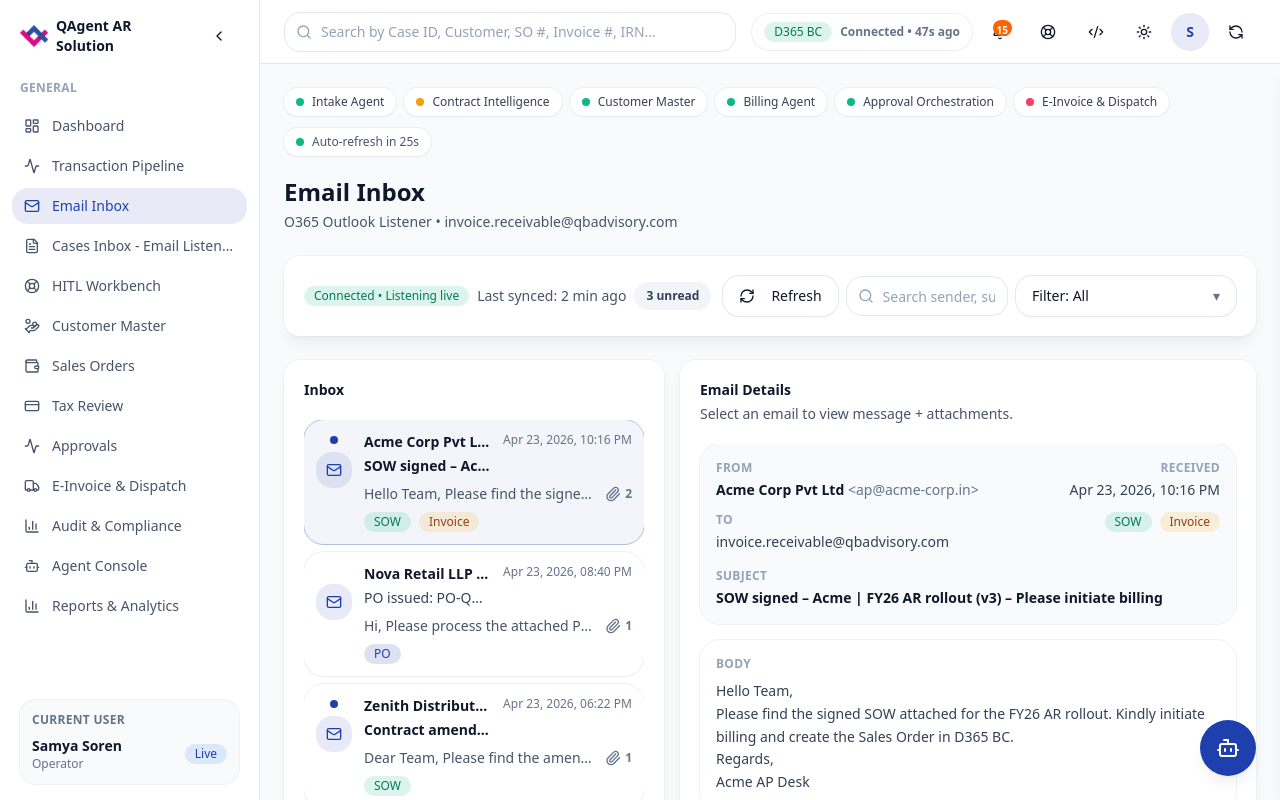
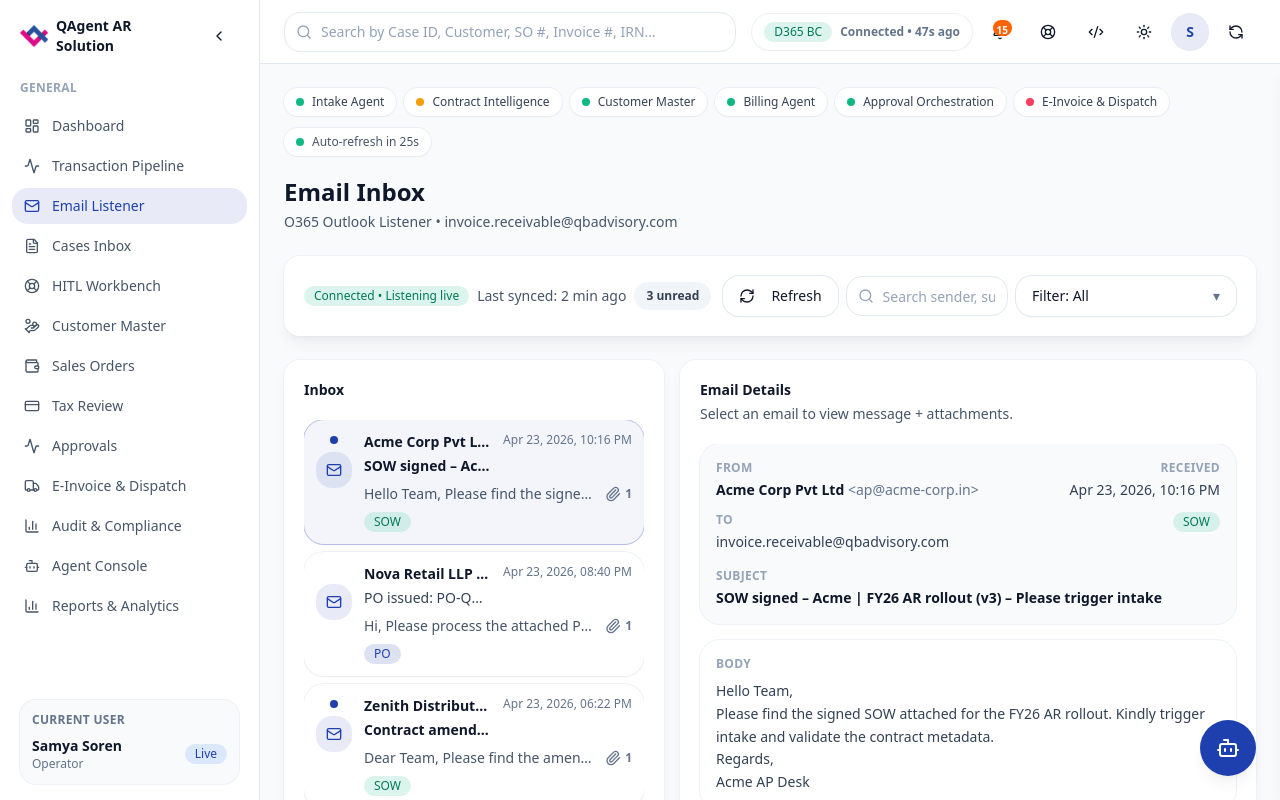
Before and after one commit to kulkid49/ard365bc, a React (Vite) app: page /email-inbox in a window 1280 px wide. Built offline with nearby package versions, Linux system fonts and the light colour scheme.

Commit message:
chore: rename inbox nav and remove invoice emails

```diff
--- a/src/layouts/AppLayout.tsx
+++ b/src/layouts/AppLayout.tsx
@@ -43,8 +43,8 @@ type SideItem = { label: string; to: string; icon: React.ComponentType<{ classNa
 const sidebarItems: SideItem[] = [
   { label: 'Dashboard', to: '/', icon: LayoutDashboard },
   { label: 'Transaction Pipeline', to: '/pipeline', icon: Activity },
-  { label: 'Email Inbox', to: '/email-inbox', icon: Mail },
-  { label: 'Cases Inbox - Email Listener', to: '/cases', icon: FileText },
+  { label: 'Email Listener', to: '/email-inbox', icon: Mail },
+  { label: 'Cases Inbox', to: '/cases', icon: FileText },
   { label: 'HITL Workbench', to: '/hitl', icon: LifeBuoy },
   { label: 'Customer Master', to: '/customers', icon: HandCoins },
   { label: 'Sales Orders', to: '/sales-orders', icon: Wallet },
--- a/src/pages/EmailInbox.tsx
+++ b/src/pages/EmailInbox.tsx
@@ -19,7 +19,7 @@ import { Input } from '@/components/ui/input'
 import { cn } from '@/lib/utils'
 import { toast } from 'sonner'
 
-type EmailTag = 'PO' | 'SOW' | 'Invoice'
+type EmailTag = 'PO' | 'SOW'
 
 type EmailAttachment = {
   id: string
@@ -78,8 +78,7 @@ function stripHtml(html: string) {
 
 function tagVariant(tag: EmailTag): React.ComponentProps<typeof Badge>['variant'] {
   if (tag === 'PO') return 'blue'
-  if (tag === 'SOW') return 'green'
-  return 'yellow'
+  return 'green'
 }
 
 function seedEmails(): InboxEmail[] {
@@ -93,15 +92,12 @@ function seedEmails(): InboxEmail[] {
       fromName: 'Acme Corp Pvt Ltd',
       fromEmail: 'ap@acme-corp.in',
       toEmail: 'invoice.receivable@qbadvisory.com',
-      subject: 'SOW signed – Acme | FY26 AR rollout (v3) – Please initiate billing',
+      subject: 'SOW signed – Acme | FY26 AR rollout (v3) – Please trigger intake',
       receivedAt: h(1.6),
-      tags: ['SOW', 'Invoice'],
-      attachments: [
-        { id: 'a1', fileName: 'SOW-Acme-FY26-v3.pdf', sizeKb: 842, url: '/docs/SOW_Sample.pdf' },
-        { id: 'a2', fileName: 'Invoice-Request-Acme-Apr25.pdf', sizeKb: 312, url: '/docs/Invoice_Sample.pdf' },
-      ],
+      tags: ['SOW'],
+      attachments: [{ id: 'a1', fileName: 'SOW-Acme-FY26-v3.pdf', sizeKb: 842, url: '/docs/SOW_Sample.pdf' }],
       bodyHtml:
-        '<p>Hello Team,</p><p>Please find the signed SOW attached for the FY26 AR rollout. Kindly initiate billing and create the Sales Order in D365 BC.</p><p>Regards,<br/>Acme AP Desk</p>',
+        '<p>Hello Team,</p><p>Please find the signed SOW attached for the FY26 AR rollout. Kindly trigger intake and validate the contract metadata.</p><p>Regards,<br/>Acme AP Desk</p>',
     },
     {
       id: 'em-002',
@@ -133,14 +129,14 @@ function seedEmails(): InboxEmail[] {
       id: 'em-004',
       unread: false,
       fromName: 'Acme Corp Pvt Ltd',
-      fromEmail: 'billing@acme-corp.in',
+      fromEmail: 'procurement@acme-corp.in',
       toEmail: 'invoice.receivable@qbadvisory.com',
-      subject: 'GST e-invoice request – IRN generation required for INV-2026-3928',
+      subject: 'PO revision – Acme | QBA-4798 (updated quantities & milestones)',
       receivedAt: h(8.4),
-      tags: ['Invoice'],
-      attachments: [{ id: 'a5', fileName: 'EInvoice-IRN-Request-INV-2026-3928.pdf', sizeKb: 196, url: '/docs/EInvoice_IRN_Sample.pdf' }],
+      tags: ['PO'],
+      attachments: [{ id: 'a5', fileName: 'PO-Acme-QBA-4798-Rev1.pdf', sizeKb: 524, url: '/docs/PO_Sample.pdf' }],
       bodyHtml:
-        '<p>Hello,</p><p>Please generate IRN for the attached invoice as per GST requirements and share the signed e-invoice PDF.</p><p>Regards,<br/>Acme Billing</p>',
+        '<p>Hello,</p><p>Please find the revised PO attached with updated quantities and delivery milestones. Kindly re-run extraction and confirm the updated PO header + line items.</p><p>Regards,<br/>Acme Procurement</p>',
     },
     {
       id: 'em-005',
@@ -159,14 +155,14 @@ function seedEmails(): InboxEmail[] {
       id: 'em-006',
       unread: false,
       fromName: 'Zenith Distributors',
-      fromEmail: 'logistics@zenithdist.com',
+      fromEmail: 'contracts@zenithdist.com',
       toEmail: 'invoice.receivable@qbadvisory.com',
-      subject: 'POD attached – delivery confirmation for SO-2026-4790',
+      subject: 'SOW addendum – Zenith | additional scope (Phase 3)',
       receivedAt: h(13.6),
-      tags: ['Invoice'],
-      attachments: [{ id: 'a7', fileName: 'POD-SO-2026-4790.pdf', sizeKb: 244, url: '/docs/POD_Sample.pdf' }],
+      tags: ['SOW'],
+      attachments: [{ id: 'a7', fileName: 'SOW-Addendum-Zenith-Phase3.pdf', sizeKb: 412, url: '/docs/SOW_Sample.pdf' }],
       bodyHtml:
-        '<p>Hi,</p><p>Please find POD attached for the delivery. You may proceed with invoicing.</p><p>Regards,<br/>Zenith Logistics</p>',
+        '<p>Hi,</p><p>Please find the SOW addendum attached for Phase 3 scope. Request you to validate and update the contract details in the case.</p><p>Regards,<br/>Zenith Contracts</p>',
     },
     {
       id: 'em-007',
@@ -200,12 +196,12 @@ function seedEmails(): InboxEmail[] {
       fromName: 'Zenith Distributors',
       fromEmail: 'ap@zenithdist.com',
       toEmail: 'invoice.receivable@qbadvisory.com',
-      subject: 'Invoice copy required – April invoice submission',
+      subject: 'PO follow-up – Zenith | PO-ZEN-2219 | confirmation required',
       receivedAt: h(33.2),
-      tags: ['Invoice'],
-      attachments: [{ id: 'a10', fileName: 'Invoice-Zenith-April.pdf', sizeKb: 286, url: '/docs/Invoice_Sample.pdf' }],
+      tags: ['PO'],
+      attachments: [{ id: 'a10', fileName: 'PO-ZEN-2219.pdf', sizeKb: 468, url: '/docs/PO_Sample.pdf' }],
       bodyHtml:
-        '<p>Dear Team,</p><p>Please share the invoice copy for April submission. Attachments included for reference.</p><p>Thanks,<br/>Zenith AP</p>',
+        '<p>Dear Team,</p><p>Please confirm receipt and processing of the attached PO. We request a quick validation of key PO fields and the expected next steps.</p><p>Thanks,<br/>Zenith AP</p>',
     },
     {
       id: 'em-010',
```
